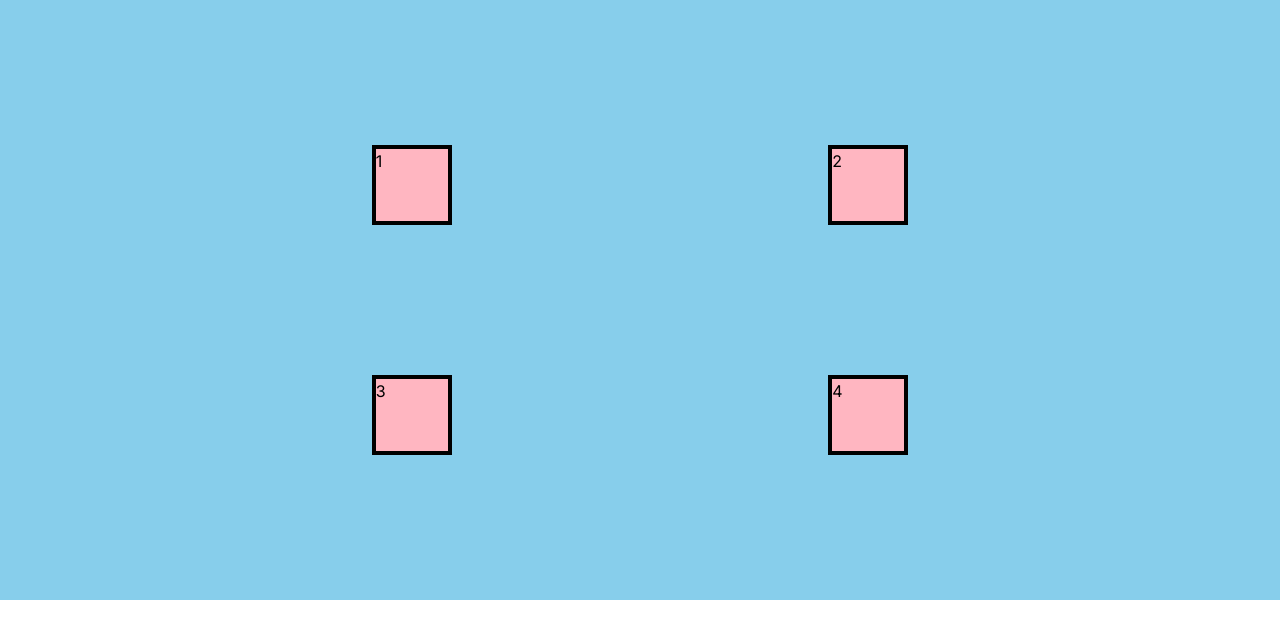
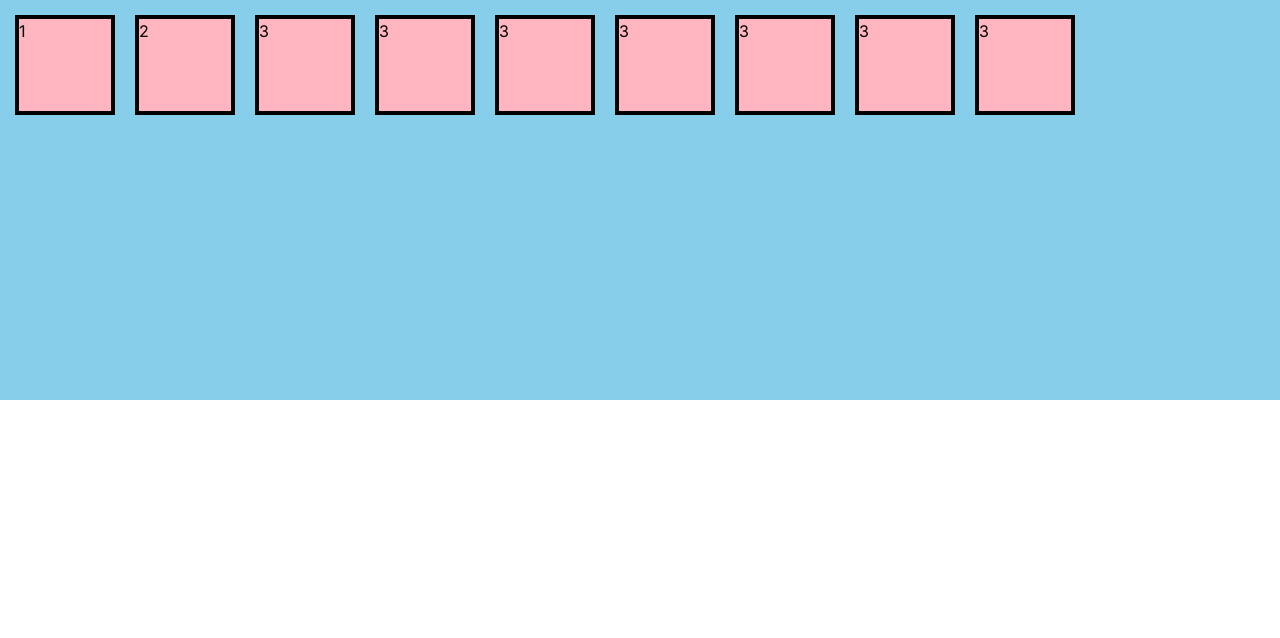
Before and after one commit to amyzliao/css-experiments, a Next.js app: page /test in a window 1280 px wide. Shown: the top 638 px of the page. Built offline with nearby package versions, Linux system fonts and the light colour scheme.

Commit message:
flex basics

```diff
--- a/src/app/globals.css
+++ b/src/app/globals.css
@@ -28,22 +28,41 @@
 
 .container{
   background-color:skyblue;
+  height: 400px;
   padding: 5px;
-  display: grid;
+  /* children are positioned in a row, left aligned */
+  display: flex;
+  /* children are not positioned in a col, up aligned */
+  /* flex-direction: column; */
 
-  height: 600px;
+  /* where are our children in relation to container, horizontally
+  main axis*/
+  justify-content: start;
 
-  /* if grid is less than size of container, you can do cool thins to
-  size the grid inside the container */
-  grid-template-rows: repeat(2, 100px);
-  grid-template-columns: repeat(2, 100px);
-  justify-content: space-evenly;
-  align-content:  space-evenly;
+  /* baseline aligns the baseline of the text inside the children
+  cross axis*/
+  align-items: start;
+
+  /* justify-content and align-items switch axis when dealing with
+  columns. */
+
+  /* responsive layouts
+  by default, all our items are forced into one line.
+  this lets them wrap to next lines when there's not much space.*/
+  flex-wrap: wrap;
+  /* this unlocks align-content, which positions item lines in the cross
+  axis*/
+  align-content: flex-start;
+
+  /* gap btwn children */
+  /* gap: 1em; */
 }
 
 .item {
   background-color: lightpink;
   margin: 10px;
+  width: 100px;
+  height: 100px;
   border-color: black;
   border-width: 4px;
 }
--- a/src/app/test/page.js
+++ b/src/app/test/page.js
@@ -11,7 +11,12 @@ export default function TestingPage() {
                 <div class='item item-1'>1</div>
                 <div class='item item-2'>2</div>
                 <div class='item item-3'>3</div>
-                <div class='item item-4'>4</div>
+                <div class='item item-3'>3</div>
+                <div class='item item-3'>3</div>
+                <div class='item item-3'>3</div>
+                <div class='item item-3'>3</div>
+                <div class='item item-3'>3</div>
+                <div class='item item-3'>3</div>
             </div>
         </main>
     )
```
